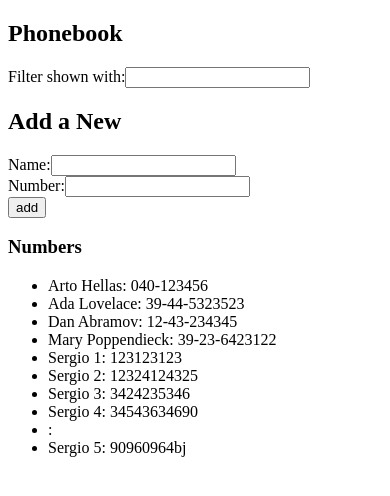
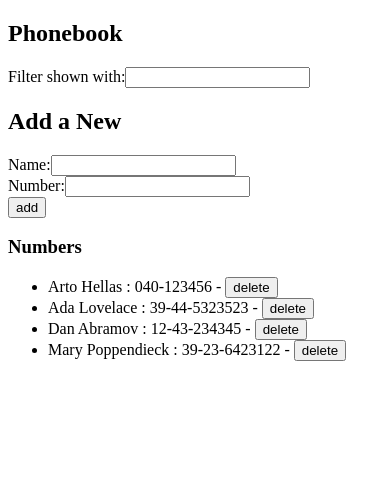
Before and after one commit to salcrom/FullStackOpen_part3, a React (Vite) app: page / in a window 390 px wide. Shown: the top 496 px of the page. Built offline with nearby package versions, Linux system fonts and the light colour scheme; data requests are answered from the project's data file.

Commit message:
phonebook - paso 9 listo

```diff
--- a/db.json
+++ b/db.json
@@ -19,36 +19,6 @@
       "name": "Mary Poppendieck",
       "number": "39-23-6423122",
       "id": 4
-    },
-    {
-      "name": "Sergio 1",
-      "number": "123123123",
-      "id": 5
-    },
-    {
-      "name": "Sergio 2",
-      "number": "12324124325",
-      "id": 6
-    },
-    {
-      "name": "Sergio 3",
-      "number": "3424235346",
-      "id": 7
-    },
-    {
-      "name": "Sergio 4",
-      "number": "34543634690",
-      "id": 8
-    },
-    {
-      "name": "",
-      "number": "",
-      "id": 9
-    },
-    {
-      "name": "Sergio 5",
-      "number": "90960964bj",
-      "id": 10
     }
   ]
 }
--- a/src/App.jsx
+++ b/src/App.jsx
@@ -21,10 +21,10 @@ const App = () => {
 
         (async () => {
             await personService.getAll().then((initialPersons) => {
+                setPersons(initialPersons);
+                setIsLoading(false);
                 // console.log("response en App.js", initialPersons);
-                setPersons(initialPersons);
                 // console.log(persons);
-                setIsLoading(false);
             });
         })();
     }, []);
@@ -40,6 +40,7 @@ const App = () => {
         const existingPerson = persons.find(
             (person) => person.name === newName
         );
+        console.log("existingPerson", existingPerson);
 
         if (existingPerson) {
             if (alert(`${newName} está ya añadido a la app de phonebook`)) {
@@ -56,12 +57,24 @@ const App = () => {
                 name: newName,
                 number: newNumber,
             };
+
             personService.create(personObject).then((response) => {
-                setPersons(persons.concat(response.data));
+                setPersons(persons.concat(response));
                 setNewName("");
                 setNewNumber("");
             });
         }
+    };
+
+    const deletePerson = (id) => {
+        console.log(`person con ${id} va a ser borrada`);
+        const personToDelete = persons.find((person) => person.id === id);
+        console.log(personToDelete);
+        if (!personToDelete) return;
+        personService.deletePerson(id).then((response) => {
+            console.log(`Deleted person with id ${id}`);
+            setPersons(persons.filter((person) => person.id !== id));
+        });
     };
 
     if (isLoading) return <>is loading...</>;
@@ -91,7 +104,11 @@ const App = () => {
 
             <footer>
                 <h3>Numbers</h3>
-                <Persons persons={persons} filter={filter} />
+                <Persons
+                    persons={persons}
+                    filter={filter}
+                    deletePerson={deletePerson}
+                />
             </footer>
         </>
     );
--- a/src/components/Persons.jsx
+++ b/src/components/Persons.jsx
@@ -1,4 +1,4 @@
-export const Persons = ({ filter, persons }) => {
+export const Persons = ({ filter, persons, deletePerson }) => {
     // console.log({ filter, persons });
     const personsToShow = filter
         ? persons.filter((person) =>
@@ -10,7 +10,11 @@ export const Persons = ({ filter, persons }) => {
         <ul>
             {personsToShow.map((person) => (
                 <li key={person.name}>
-                    {person.name}: {person.number}
+                    {person.name} : {person.number} -{" "}
+                    <button onClick={() => deletePerson(person.id)}>
+                        {" "}
+                        delete
+                    </button>
                 </li>
             ))}
         </ul>
--- a/src/services/persons.js
+++ b/src/services/persons.js
@@ -2,16 +2,27 @@ import axios from "axios";
 
 const baseUrl = "http://localhost:3001/persons";
 
-const getAll = () => {
+const getAll = async () => {
     const request = axios.get(baseUrl);
-    return request.then((response) => response.data);
+    return await request.then((response) => response.data);
 };
 
-const create = (newObject) => {
-    return axios.post(baseUrl, newObject);
+const create = async (newObject) => {
+    const request = axios.post(baseUrl, newObject);
+    return await request.then((response) => response.data);
+};
+
+const deletePerson = async (id) => {
+    const request = axios.delete(`${baseUrl}/${id}`);
+    console.log("request", request);
+
+    return await request.then((response) => {
+        console.log(`Deleted person with id ${id}`);
+    });
 };
 
 export default {
     getAll,
     create,
+    deletePerson,
 };
```
